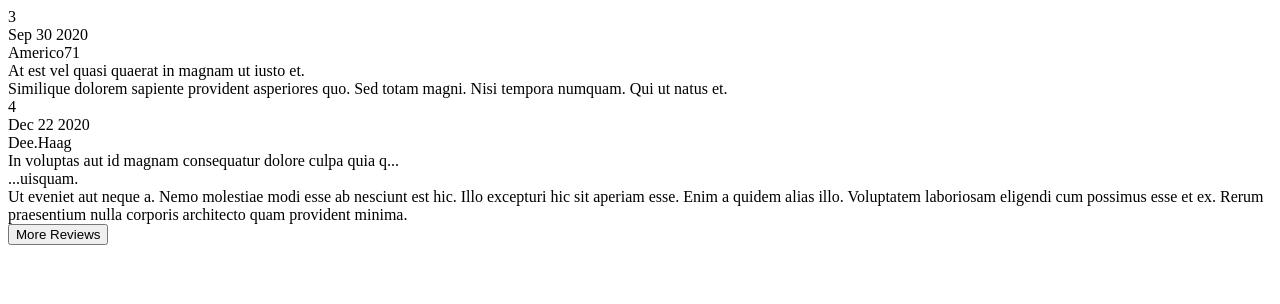
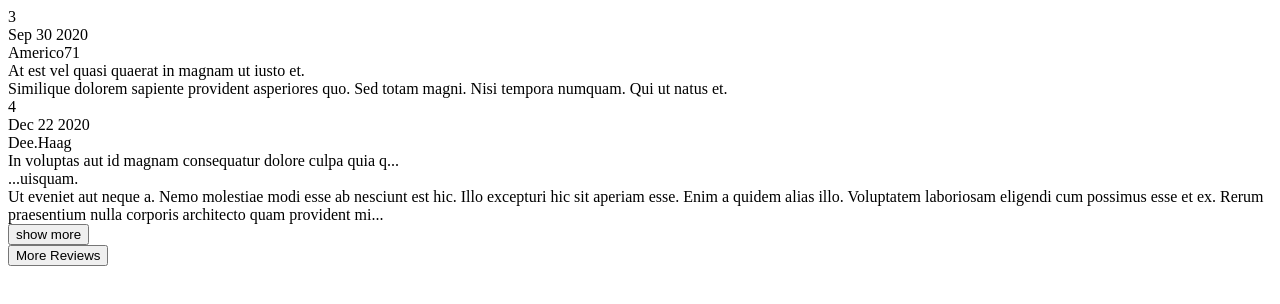
Before and after one commit to fec1-dijkstra/fec, a React app: page / in a window 1280 px wide. Shown: the top 304 px of the page. Built offline with nearby package versions, Linux system fonts and the light colour scheme.

Commit message:
implements ReviewBody Component that dynamically renders read more button

```diff
--- /dev/null
+++ b/client/src/components/ReviewTiles/ReviewBody.jsx
@@ -0,0 +1,34 @@
+/* eslint-disable react/prop-types */
+import React from 'react';
+
+class ReviewBody extends React.Component {
+  constructor({ body }) {
+    super();
+    this.state = { display: body.substring(0, 250) };
+    this.showMore = this.showMore.bind(this);
+  }
+
+  showMore(event) {
+    event.preventDefault();
+    const { body } = this.props;
+    this.setState({ display: body });
+  }
+
+  render() {
+    const { body } = this.props;
+    const { display } = this.state;
+    if (body.length > display.length) {
+      return (
+        <>
+          <div className="body">{`${body.substring(0, 250)}...`}</div>
+          <button type="submit" onClick={this.showMore}>
+            show more
+          </button>
+        </>
+      );
+    }
+    return <div className="body">{body}</div>;
+  }
+}
+
+export default ReviewBody;
--- a/client/src/components/ReviewTiles/ReviewTile.jsx
+++ b/client/src/components/ReviewTiles/ReviewTile.jsx
@@ -2,24 +2,23 @@
 /* eslint-disable react/prop-types */
 import React from 'react';
 import Summary from './Summary.jsx';
+import ReviewBody from './ReviewBody.jsx';
 
 class ReviewTile extends React.Component {
-  constructor(props) {
+  constructor() {
     super();
-    this.state = { fullSum: props.review.summary, cutSum: props.review.summary.substring(60) };
+    this.state = {};
   }
 
   render() {
-    const isLonger = this.state.fullSum.length === this.state.cutSum.length;
-    console.log(isLonger);
     const { review } = this.props;
     return (
       <div className="review-tile" key={review.name}>
         <div className="star-rating">{review.rating}</div>
         <div className="date">{new Date(review.date).toString().substring(3, 15)}</div>
         <div className="username">{review.reviewer_name}</div>
-        <Summary summary={review.summary}/>
-        <div className="review-body">{review.body}</div>
+        <Summary summary={review.summary} />
+        <ReviewBody body={review.body} />
       </div>
     );
   }
```
